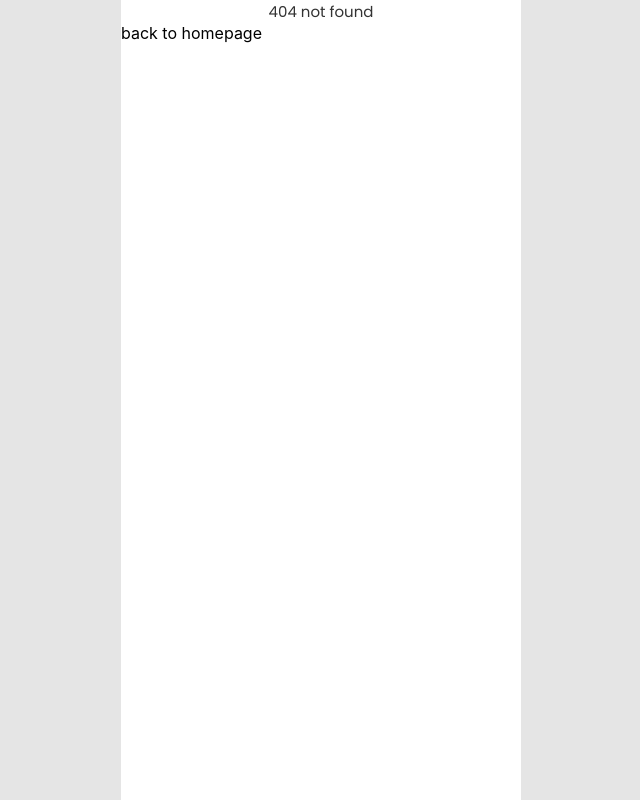
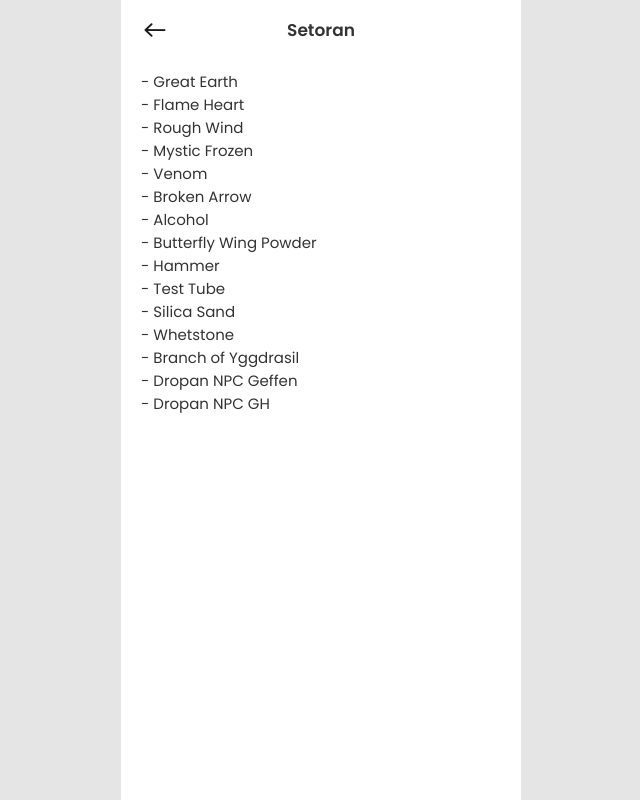
Before and after one commit to wandifrog/raise-guild, a React (Create React App) app: page /setoran in a window 1280 px wide. Before the commit this address had no page. Shown: the whole page, without its empty margins (319-959 px from the left). Built offline with nearby package versions, Linux system fonts and the light colour scheme.

Commit message:
feat: add setoran page

```diff
--- a/src/App.routes.tsx
+++ b/src/App.routes.tsx
@@ -13,6 +13,7 @@ import Home from './pages/Home.page'
 import Member from './pages/Member.page'
 import KVMSquad from './pages/KVMSquad.page'
 import RaiseGrandFleet from './pages/RaiseGrandFleet.page'
+import Setoran from './pages/Setoran.page'
 
 
 const AppRoutes = (): JSX.Element => {
@@ -38,6 +39,9 @@ const AppRoutes = (): JSX.Element => {
               </Route>
               <Route path="/kvm-squad" exact>
                 <KVMSquad />
+              </Route>
+              <Route path="/setoran" exact>
+                <Setoran />
               </Route>
               <Route path="/raise-grand-fleet" exact>
                 <RaiseGrandFleet />
--- a/src/pages/Home.page.tsx
+++ b/src/pages/Home.page.tsx
@@ -25,8 +25,8 @@ const Home = (): JSX.Element => {
       <VStack align="center">
         <RaiseFancyHeader />
         <Text>Open registration for new ninja</Text>
-        <Text>Lvl 40++, guild order min 40/week,</Text>
-        <Text>log in every day, and kvm min 3x</Text>
+        <Text>Lvl 40++, guild order min 56/week,</Text>
+        <Text>log in every day</Text>
         <Text top="20px">if you are interested</Text>
         <HStack align="center">
           <Text
@@ -48,6 +48,9 @@ const Home = (): JSX.Element => {
         <LinkButton top="18px" to="/kvm-squad">
           KVM Squad
         </LinkButton>
+        <LinkButton top="18px" to="/setoran">
+          Setoran
+        </LinkButton>
         <LinkButton top="18px" to="/raise-grand-fleet">
           Raise Grand Fleet
         </LinkButton>
--- /dev/null
+++ b/src/pages/Setoran.page.tsx
@@ -0,0 +1,49 @@
+import React from 'react'
+import styled from '@emotion/styled'
+import Text from '../components/Text'
+import HStack from '../components/HStack'
+import VStack from '../components/VStack'
+import LinkButton from '../components/ButtonLink'
+import RaiseFancyHeader from '../components/RaiseFancyHeader'
+import { useHistory } from "react-router"
+import BackHeader from '../components/BackHeader'
+
+const Setoran = (): JSX.Element => {
+
+  React.useEffect(() => {
+  }, [])
+
+  return (
+    <Screen>
+      <BackHeader title="Setoran" />
+      <Content>
+        <Text>- Great Earth</Text>
+        <Text>- Flame Heart</Text>
+        <Text>- Rough Wind</Text>
+        <Text>- Mystic Frozen</Text>
+        {/* <Text>- Glue</Text> */}
+        <Text>- Venom</Text>
+        <Text>- Broken Arrow</Text>
+        <Text>- Alcohol</Text>
+        <Text>- Butterfly Wing Powder</Text>
+        <Text>- Hammer</Text>
+        <Text>- Test Tube</Text>
+        <Text>- Silica Sand</Text>
+        <Text>- Whetstone</Text>
+        <Text>- Branch of Yggdrasil</Text>
+        <Text>- Dropan NPC Geffen</Text>
+        <Text>- Dropan NPC GH</Text>
+      </Content>
+    </Screen>
+  )
+}
+
+const Screen = styled.div`
+  height: calc(100% - 135px);
+  width: 100%;
+`
+const Content = styled.div`
+  padding: 10px 20px;
+`
+
+export default Setoran
```
